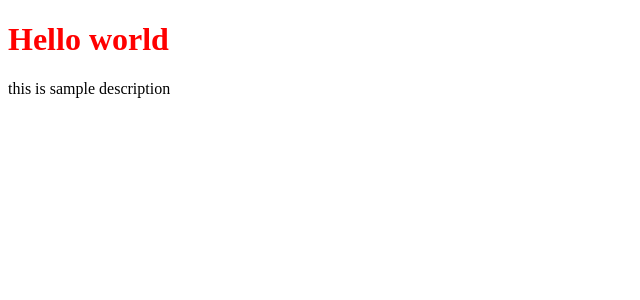
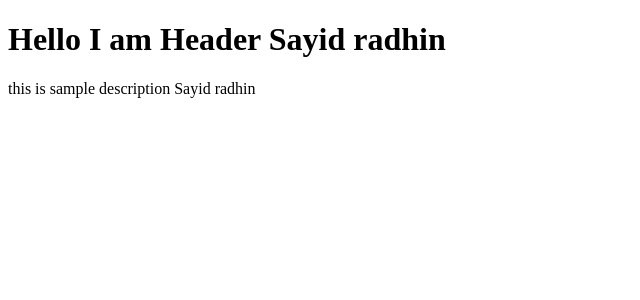
Before and after one commit to SayyidRadhin/firebase, a React (Create React App) app: page / in a window 1280 px wide. Shown: the top 300 px of the page, without its empty margins (0-640 px from the left). Built offline with nearby package versions, Linux system fonts and the light colour scheme.

Commit message:
some functions added

```diff
--- /dev/null
+++ b/src/App.css
@@ -0,0 +1,3 @@
+.hello{
+    background-color: blue;
+}
--- a/src/App.js
+++ b/src/App.js
@@ -1,9 +1,12 @@
+import './App.css'
+import Header from './components/Header'
 function App() {
-
+  const data='Sayid radhin'
   return (
     <div>
-      <h1 style={{color:'red'}}>Hello world</h1>
-      <p>this is sample description</p>
+       <Header data={data}/>
+      <p>this is sample description {data}</p>
+
     </div>
 
 
--- /dev/null
+++ b/src/components/Header.js
@@ -0,0 +1,15 @@
+import { Component } from "react";
+
+class Header extends Component {
+
+
+    render(){
+        return(<h1>Hello I am Header {this.props.data}</h1>)
+    }
+
+
+
+
+
+}
+export default Header
```
